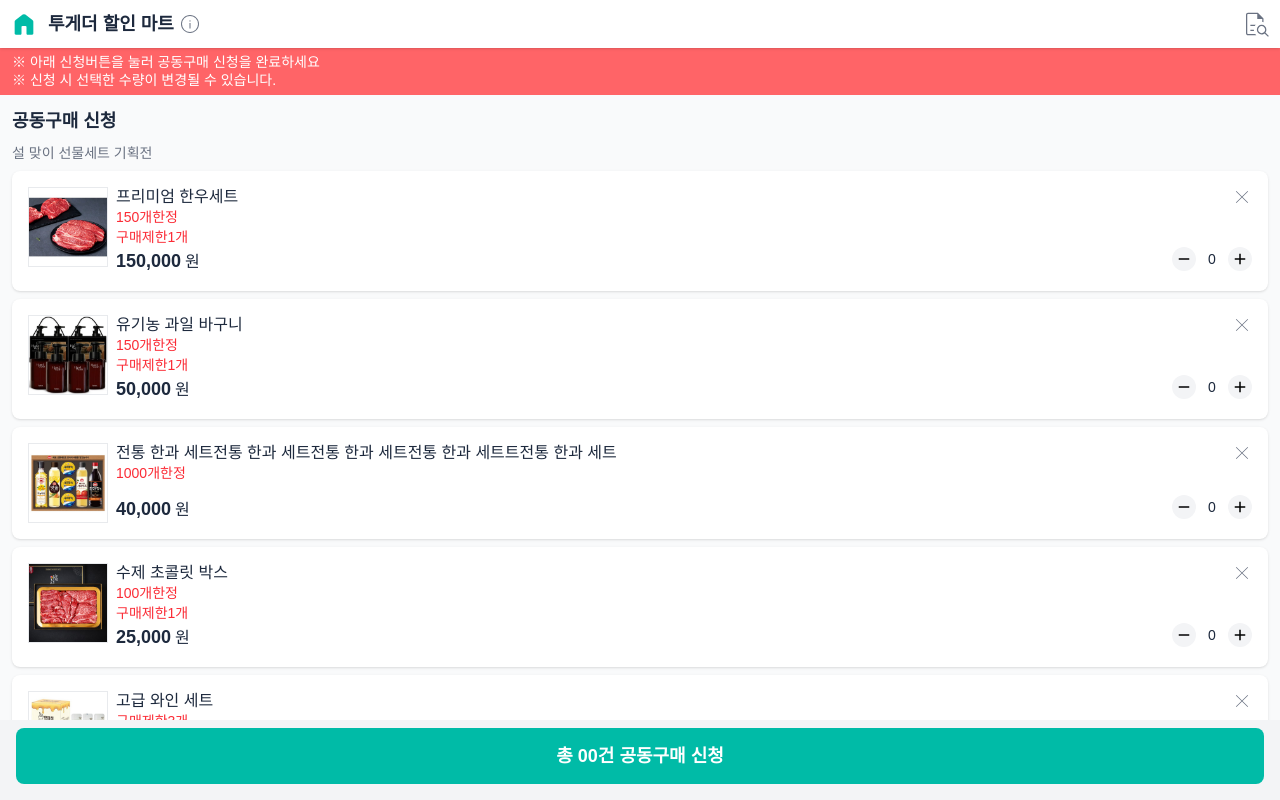
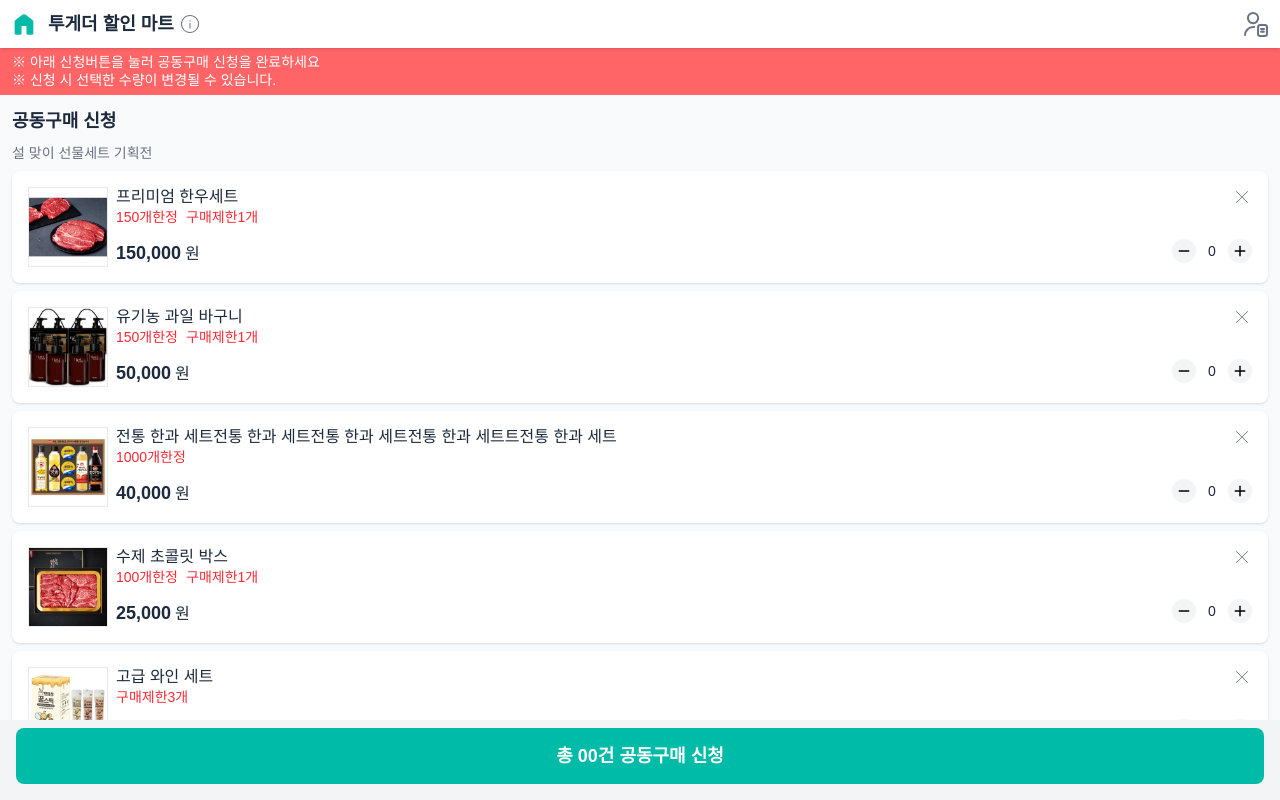
Before and after one commit to evaham/ms09, a Next.js app: page /group-list/apply-list in a window 1280 px wide. Shown: the top 800 px of the page. Built offline with nearby package versions, Linux system fonts and the light colour scheme.

Commit message:
fix: Adjust layout of item tags in ApplyList for better alignment

```diff
--- a/app/component/navMenu.js
+++ b/app/component/navMenu.js
@@ -23,9 +23,13 @@ const NavMenu = () => {
                         <path d="M460-300h40v-220h-40v220Zm20-276.92q10.46 0 17.54-7.08 7.08-7.08 7.08-17.54 0-10.46-7.08-17.54-7.08-7.07-17.54-7.07-10.46 0-17.54 7.07-7.08 7.08-7.08 17.54 0 10.46 7.08 17.54 7.08 7.08 17.54 7.08Zm.13 456.92q-74.67 0-140.41-28.34-65.73-28.34-114.36-76.92-48.63-48.58-76.99-114.26Q120-405.19 120-479.87q0-74.67 28.34-140.41 28.34-65.73 76.92-114.36 48.58-48.63 114.26-76.99Q405.19-840 479.87-840q74.67 0 140.41 28.34 65.73 28.34 114.36 76.92 48.63 48.58 76.99 114.26Q840-554.81 840-480.13q0 74.67-28.34 140.41-28.34 65.73-76.92 114.36-48.58 48.63-114.26 76.99Q554.81-120 480.13-120Zm-.13-40q134 0 227-93t93-227q0-134-93-227t-227-93q-134 0-227 93t-93 227q0 134 93 227t227 93Zm0-320Z"/>
                     </svg>
                 </div>
-                <Link href={"/order-search"} className="flex items-center justify-center w-12 h-full ml-auto fill-gray-500">
-                    <svg xmlns="http://www.w3.org/2000/svg" height="30px" viewBox="0 -960 960 960" width="30px">
-                    <path d="M200-800v253.31-1V-160v-640 160-160Zm100 380h143.85q5.92-11.46 12.77-21.08 6.84-9.61 14.61-18.92H300v40Zm0 160h115.46q-1.92-10-2.65-20t-.27-20H300v40Zm-75.38 140q-27.62 0-46.12-18.5Q160-157 160-184.62v-590.76q0-27.62 18.5-46.12Q197-840 224.62-840H540l180 180v120.77q-9.77-3.39-19.77-4.81-10-1.42-20.23-2.65V-640H520v-160H224.62q-9.24 0-16.93 7.69-7.69 7.69-7.69 16.93v590.76q0 9.24 7.69 16.93 7.69 7.69 16.93 7.69h231q7.53 11.69 16.76 21.42 9.24 9.73 19.39 18.58H224.62ZM660-187.69q47.38 0 79.85-32.46 32.46-32.47 32.46-79.85 0-47.38-32.46-79.85-32.47-32.46-79.85-32.46-47.38 0-79.85 32.46-32.46 32.47-32.46 79.85 0 47.38 32.46 79.85 32.47 32.46 79.85 32.46ZM864-68.46 752.92-179.54q-19.46 15.54-43.19 23.69-23.73 8.16-49.73 8.16-63.46 0-107.88-44.43-44.43-44.42-44.43-107.88 0-63.46 44.43-107.88 44.42-44.43 107.88-44.43 63.46 0 107.88 44.43 44.43 44.42 44.43 107.88 0 26-8.16 49.73-8.15 23.73-23.69 43.19L891.54-96 864-68.46Z"/>
+                <Link href={"/order-search"} className="flex items-center justify-center w-12 h-full ml-auto stroke-gray-500">
+                    <svg xmlns="http://www.w3.org/2000/svg" width="24" height="287" viewBox="0 0 273 287" fill="none">
+                        <circle cx="103" cy="70" r="58.5" stroke-width="23"/>
+                        <path d="M115 173H103C52.7421 173 12 213.742 12 264V264" stroke-width="23" stroke-linecap="round"/>
+                        <rect x="160" y="148" width="101" height="127" rx="25" stroke-width="23"/>
+                        <path d="M194 196H227" stroke-width="23" stroke-linecap="round"/>
+                        <path d="M194 227H227" stroke-width="23" stroke-linecap="round"/>
                     </svg>
                 </Link>
                 <MartInfoModal isOpen={isModalOpen} onClose={closeModal} />
--- a/app/group-list/apply-list/page.js
+++ b/app/group-list/apply-list/page.js
@@ -71,7 +71,7 @@ export default function ApplyList() {
                                 <Image src={item.goodsimg} width={300} height={300} alt="상품 이미지" className="w-20 h-20 border border-gray-300/50 object-cover aspect-square" />
                                 <div className="relative flex-1 flex flex-col rounded-lg">
                                     <div className="line-clamp-2 leading-tight pr-8">{item.name}</div>
-                                    <div className='flex flex-col'>
+                                    <div className='flex'>
                                         {item.tag.map((i) => (
                                             <span key={i} className='mr-2 text-sm text-red-500'>{i}</span>
                                         ))}
```
